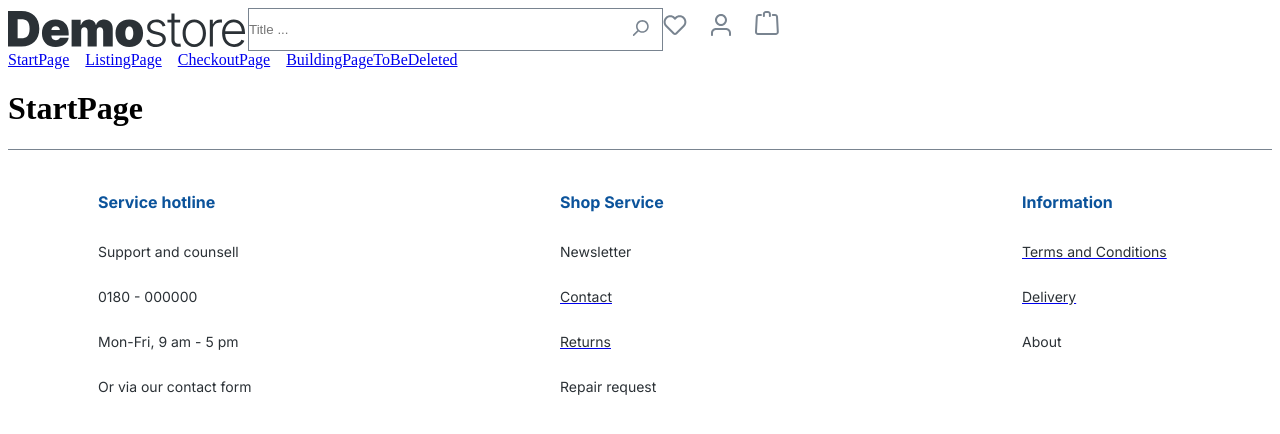
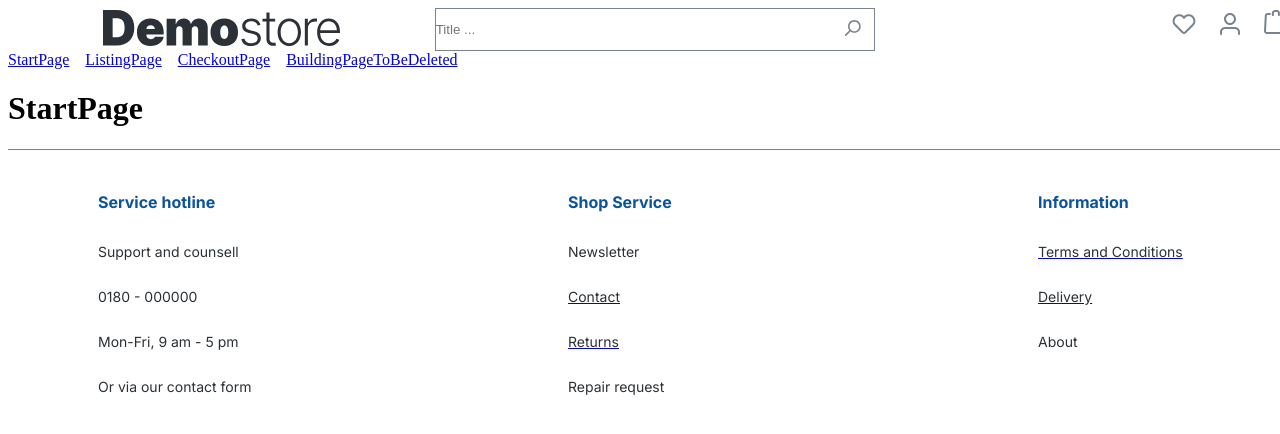
Before and after one commit to EmperorBlizzard/Frontend2Assignment, a React (Vite) app in the folder Frontend2Assignment/: page / in a window 1280 px wide. Shown: the top 434 px of the page. Built offline with nearby package versions, Linux system fonts and the light colour scheme.

Commit message:
Added global css and made som changes to header

```diff
--- a/Frontend2Assignment/src/App.jsx
+++ b/Frontend2Assignment/src/App.jsx
@@ -1,4 +1,5 @@
 import { BrowserRouter, Routes, Route } from "react-router-dom";
+import './styling/Global.css'
 import StartPage from "./Pages/StartPage";
 import ProductDetailPage from "./Pages/ProductDetailPage";
 import ListingPage from "./Pages/ListingPage";
--- a/Frontend2Assignment/src/components/sections/Header.jsx
+++ b/Frontend2Assignment/src/components/sections/Header.jsx
@@ -19,11 +19,11 @@ import HeaderActions from '../individuals/HeaderActions'
 function Header() {
   return (
     <div className={styles.header}>
-      <div className={styles.logoSearchBarActions}>
+      {/* <div className={styles.logoSearchBarActions}> */}
         <Logo />
         <SearchInput />
         <HeaderActions />
-      </div>
+      {/* </div> */}
       <Sidebar />
       <Menu />
     </div>
--- /dev/null
+++ b/Frontend2Assignment/src/styling/Global.css
@@ -0,0 +1,4 @@
+body{
+  width: 100%;
+  height: auto;
+}
--- a/Frontend2Assignment/src/styling/HeaderStyle.module.css
+++ b/Frontend2Assignment/src/styling/HeaderStyle.module.css
@@ -8,7 +8,10 @@
 
 .logo {
   grid-area: logo;
-  width: 15rem;
+  display:  flex;
+  justify-content: center;
+  align-items: center;
+  width: 100%;
   height: 2.5rem;
 }
 
@@ -25,11 +28,11 @@
 .searchInput{
   grid-area: search;
   display: flex;
-  width: 25.0625rem;
+  width: 100%;
   height: 2.5625rem;
   padding: 0rem 0.75rem 0rem 0rem;
   align-items: center;
-  gap: 0.625rem;
+  justify-content: center;
 
   border: 1px solid var(--Border-Default, #798490);
   background: var(--Generic-White, #FFF);
@@ -57,6 +60,7 @@
   display: flex;
   padding-bottom: 0.75rem;
   align-items: center;
+  justify-content: flex-end;
   gap: 1.375rem;
 }
 
@@ -140,6 +144,7 @@
 
 @media screen and (min-width: 800px ) {
   .header{
+    width: 100%;
     grid-template-columns: 1fr 1fr 1fr;
     grid-template-areas:
     'logo search headerAction'
```
Also changed, not shown: 1 other file (tests, documents, lock files or other folders).
